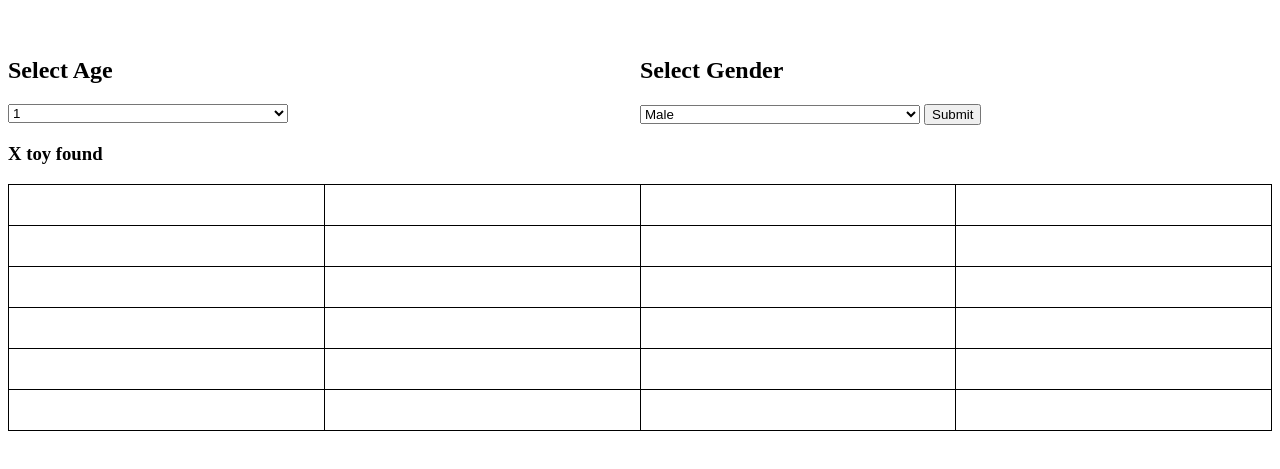
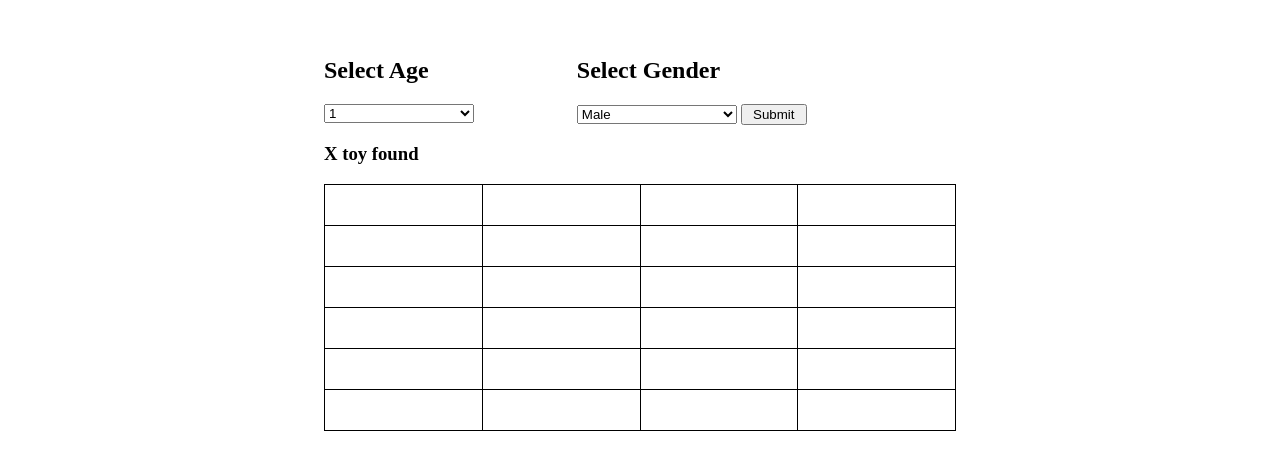
Before and after one commit to bluexakane/HTLM101, a plain HTML site: page index.html in a window 1280 px wide. Shown: the part 61-530 px from the top of the page. Drawn offline with Linux system fonts and the light colour scheme.

Commit message:
updated html file

```diff
--- a/index.html
+++ b/index.html
@@ -39,10 +39,10 @@ tr:nth-child(even) {
 
 <h1>Search Toy</h1>
 <br>
-<div class="row">
-    <div class="column" style="width: 50%">
+<div class="row" style="width: 50%; margin: auto;">
+    <div class="column" style="width: 40%">
         <h2>Select Age</h2>
-        <select name="age" id="age" style="width: 280px">
+        <select name="age" id="age" style="width: 150px">
           <option value="1">1</option>
           <option value="2">2</option>
           <option value="3">3</option>
@@ -51,16 +51,16 @@ tr:nth-child(even) {
           <option value="6+">6+</option>
         </select>
     </div>
-    <div class="column" style="width: 50%">
+    <div class="column" style="width: 60%">
         <h2>Select Gender</h2>
-        <select name="gender" id="gender" style="width: 280px">
+        <select name="gender" id="gender" style="width: 160px">
             <option value="male">Male</option>
             <option value="female">Female</option>
             <option value="neutral">Neutral</option>
         </select>
-        <input type="submit" value="Submit">
+        <input type="submit" value="Submit" style="width: 66px;">
     </div>
-</div>
+    <div class="column" style="width: 100%;">
       <h3>X toy found</h3>
       <table>
         <tr>
@@ -100,7 +100,7 @@ tr:nth-child(even) {
           <td></td>
         </tr>
       </table>
-
-
+    </div>
+</div>
 </body>
 </html>
```
Also changed, not shown: payment.html (+6 -2 lines), product_detail.html (+1 -1 lines), shipping.html (+1 -1 lines), shopping_cart.html (+8 -4 lines), 1 other file. Lines whose indentation alone changed are shown as unchanged.
